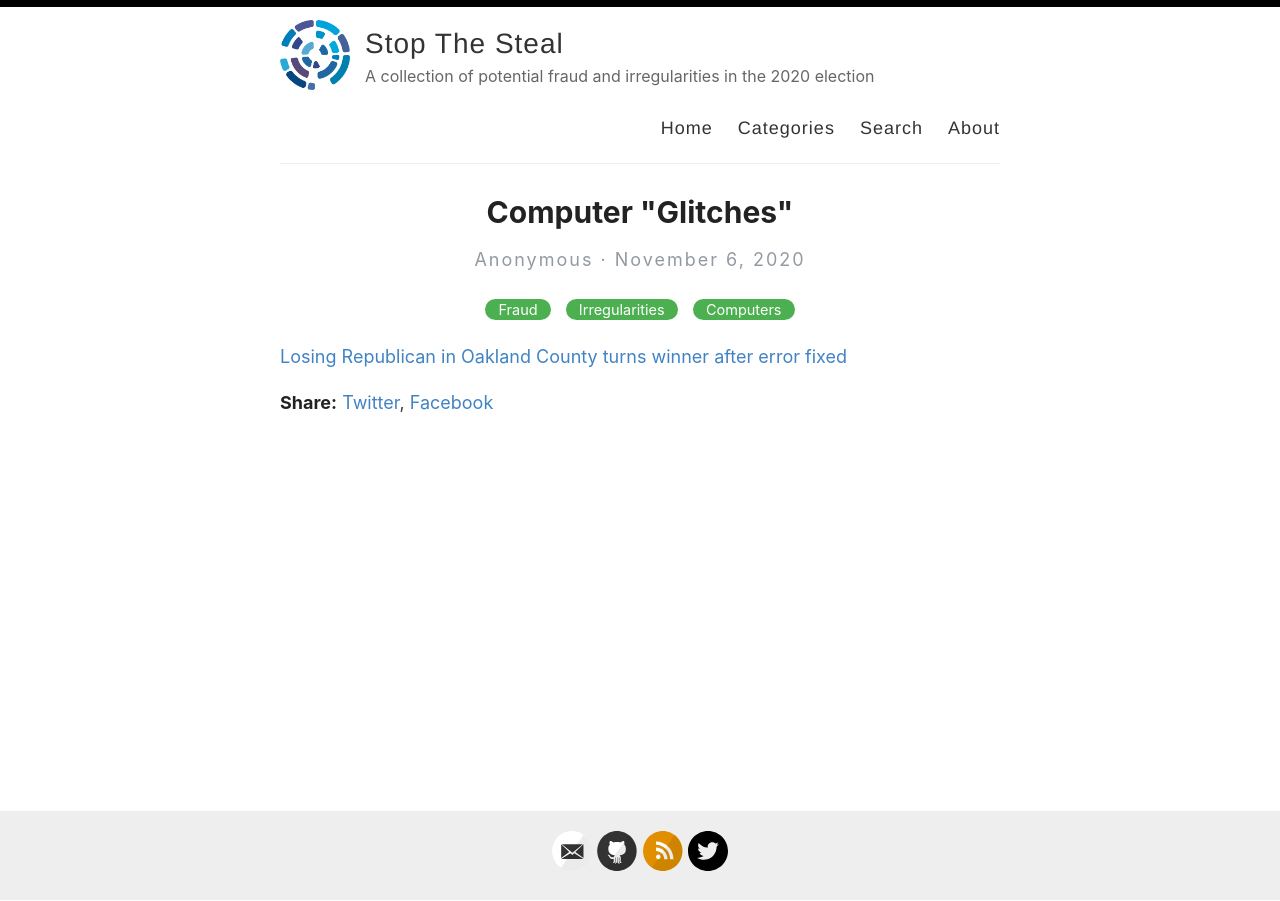
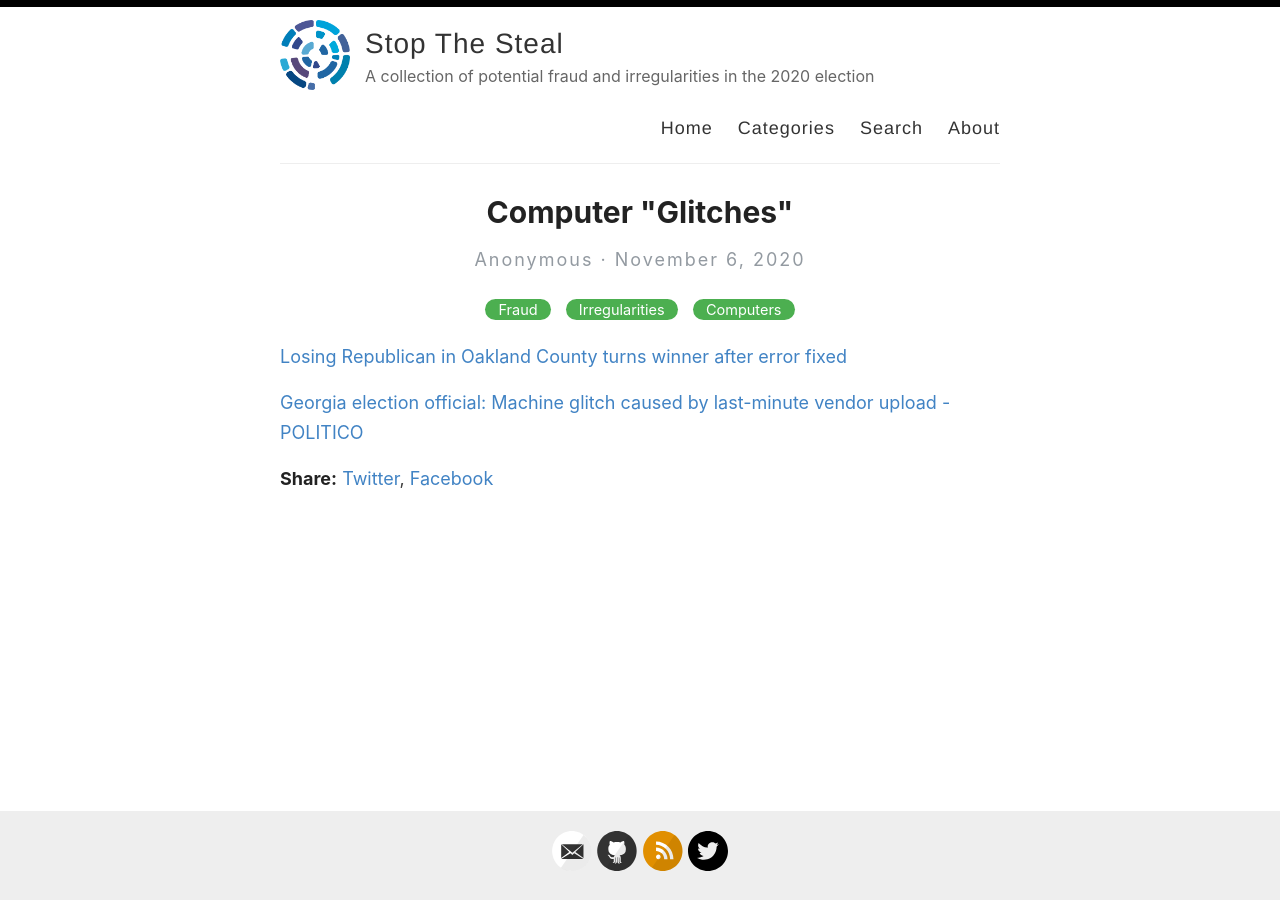
Before and after one commit to youdecidetimes/stopthesteal, a Jekyll site: the page built from _posts/2020-11-06-computer-issues.md, in a window 1280 px wide. Built offline with Jekyll 4.4.1, drawn with Linux system fonts in a browser that asks for light colours.

Commit message:
more computer issues

```diff
--- a/_posts/2020-11-06-computer-issues.md
+++ b/_posts/2020-11-06-computer-issues.md
@@ -6,3 +6,6 @@ excerpt: Issues with computers or voting machines that effected or potentially e
 ---
 
 [Losing Republican in Oakland County turns winner after error fixed](https://www.freep.com/story/news/local/michigan/oakland/2020/11/06/oakland-county-election-2020-race-results/6184186002/?utm_campaign=snd-autopilot)
+
+
+[Georgia election official: Machine glitch caused by last-minute vendor upload - POLITICO](https://www.politico.com/news/2020/11/04/georgia-election-machine-glitch-434065)
```
